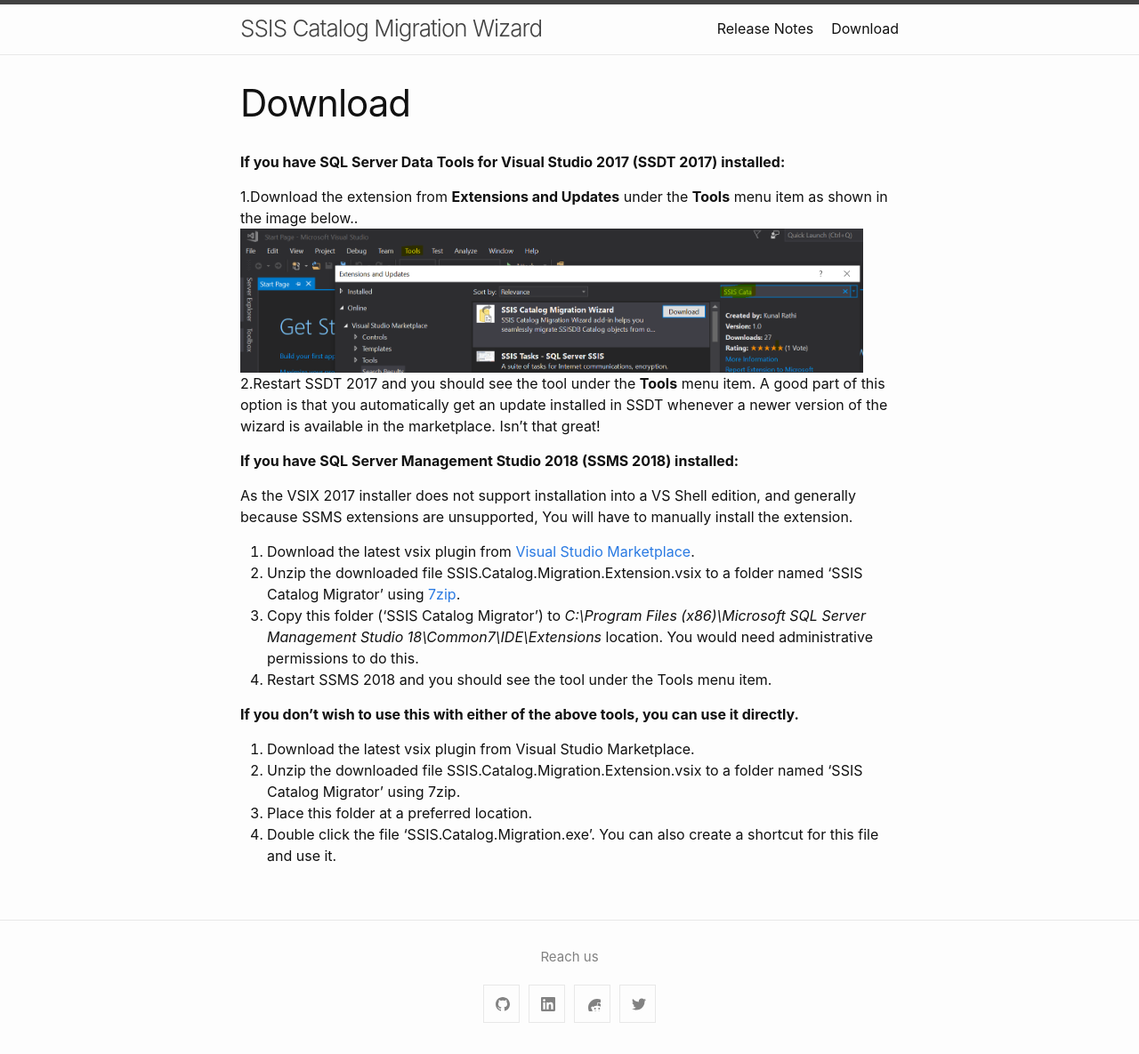
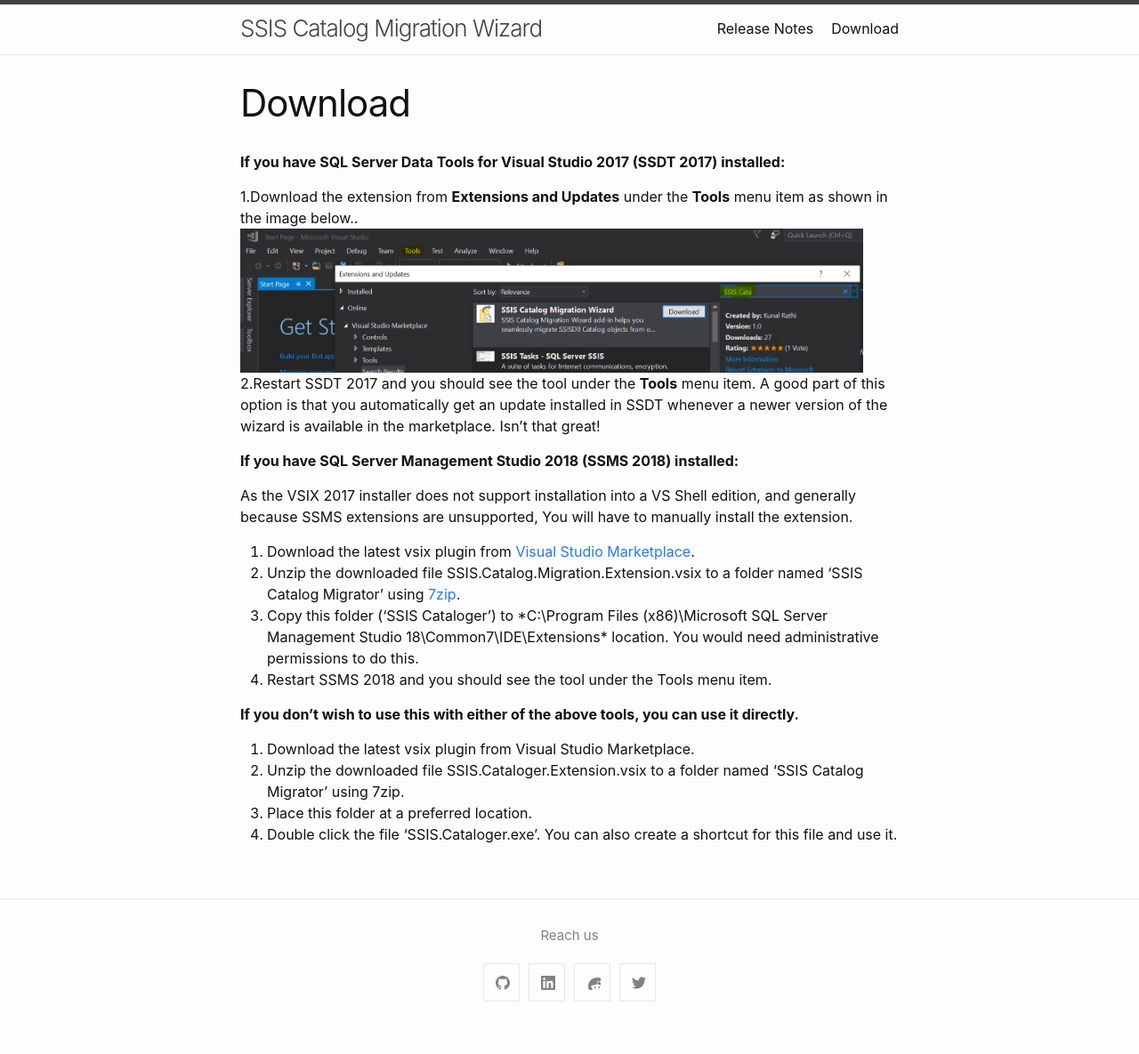
Before and after one commit to kr55/ssiscataloger, a Jekyll site: the page built from download.md, in a window 1280 px wide. Shown: the whole page at 89% size. Built offline with Jekyll 4.4.1, drawn with Linux system fonts in a browser that asks for light colours; after the commit the page ends 1161 px from its top, so only the background shows below that.

Commit message:
Updaated

```diff
--- a/download.md
+++ b/download.md
@@ -14,14 +14,14 @@ A good part of this option is that you automatically get an update installed in
 **If you have SQL Server Management Studio 2018 (SSMS 2018) installed:**
 
 As the VSIX 2017 installer does not support installation into a VS Shell edition, and generally because SSMS extensions are unsupported, You will have to manually install the extension.
-1. Download the latest vsix plugin from [Visual Studio Marketplace](https://marketplace.visualstudio.com/items?itemName=KunalRathi.ssiscatalogmigrator).
+1. Download the latest vsix plugin from [Visual Studio Marketplace](https://marketplace.visualstudio.com/items?itemName=AzureOps.ssiscataloger).
 2. Unzip the downloaded file SSIS.Catalog.Migration.Extension.vsix to a folder named 'SSIS Catalog Migrator' using [7zip](https://www.7-zip.org/download.html).
-3. Copy this folder ('SSIS Catalog Migrator') to *C:\Program Files (x86)\Microsoft SQL Server Management Studio 18\Common7\IDE\Extensions* location. You would need administrative permissions to do this.
+3. Copy this folder ('SSIS Cataloger') to *C:\Program Files (x86)\Microsoft SQL Server Management Studio 18\Common7\IDE\Extensions\* location. You would need administrative permissions to do this.
 4. Restart SSMS 2018 and you should see the tool under the Tools menu item.
 
 **If you don't wish to use this with either of the above tools, you can use it directly.**
 
 1. Download the latest vsix plugin from Visual Studio Marketplace.
-2. Unzip the downloaded file SSIS.Catalog.Migration.Extension.vsix to a folder named 'SSIS Catalog Migrator' using 7zip.
+2. Unzip the downloaded file SSIS.Cataloger.Extension.vsix to a folder named 'SSIS Catalog Migrator' using 7zip.
 3. Place this folder at a preferred location.
-4. Double click the file 'SSIS.Catalog.Migration.exe'. You can also create a shortcut for this file and use it.
+4. Double click the file 'SSIS.Cataloger.exe'. You can also create a shortcut for this file and use it.
```
